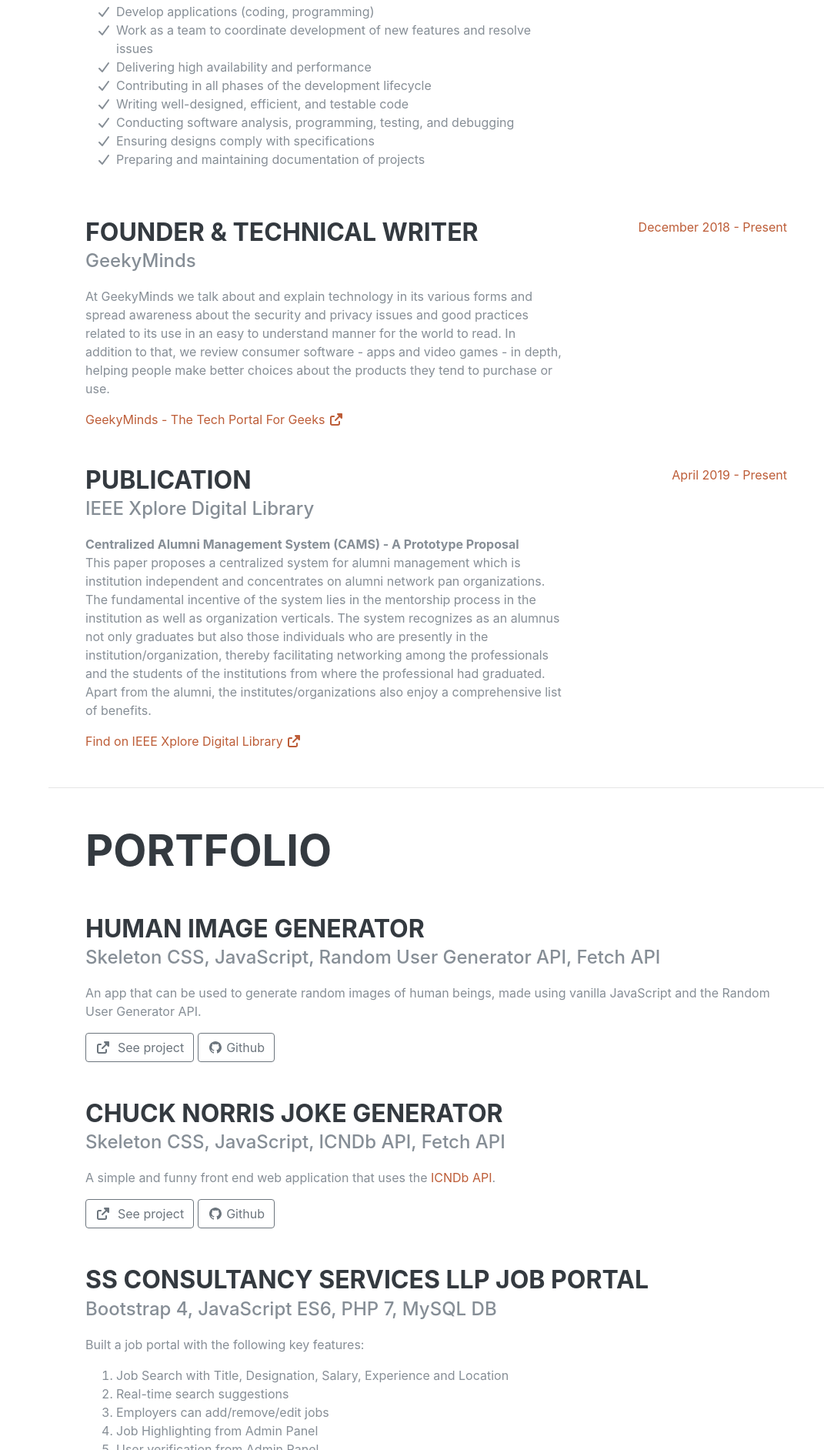
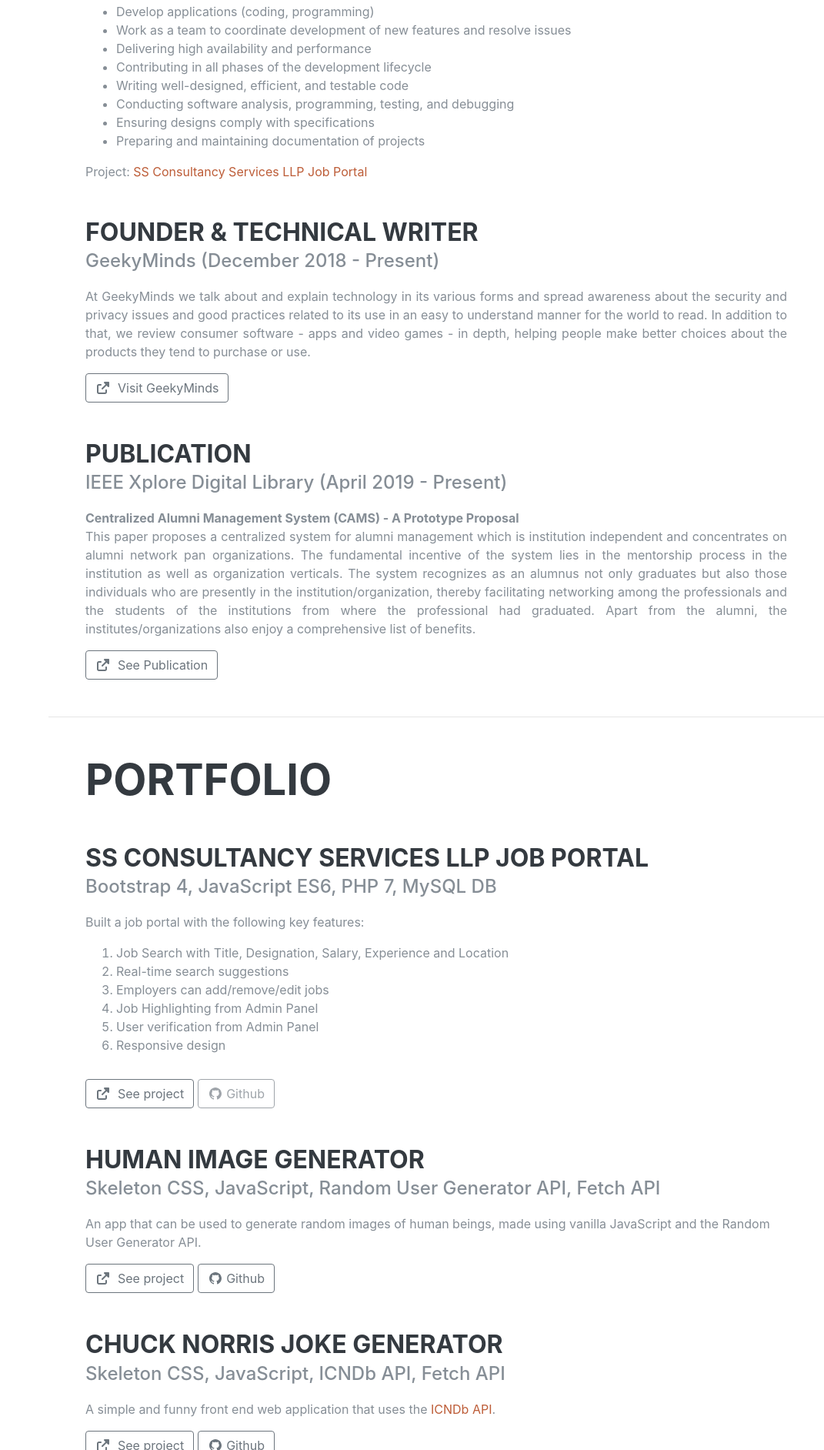
Before and after one commit to mukherjee96/about-me, a plain HTML site: page index.html in a window 1280 px wide. Shown: the part 1893-3777 px from the top of the page at 77% size, without its empty margins (209-1280 px from the left). Drawn offline with nearby package versions, Linux system fonts and the light colour scheme; a web font is replaced by a local one.

Commit message:
Updated Section: Experience

```diff
--- a/assets/css/resume.css
+++ b/assets/css/resume.css
@@ -218,3 +218,10 @@
 a:hover {
   color: #824027;
 }
+/* Bootstrap outline buttons focus color correction */
+.btn-outline-secondary:focus {
+  color: #6c757d;
+}
+.justify {
+  text-align: justify !important;
+}
--- a/index.html
+++ b/index.html
@@ -114,10 +114,10 @@
             >
           </div>
           <p class="lead pr-1">
-            Hello! I am a website, web app and hybrid mobile app
-            developer. My experience ranges from designing beautiful landing
-            pages and clean portfolio websites to planning and implementing
-            complex user interfaces.
+            Hello! I am a website, web app and hybrid mobile app developer. My
+            experience ranges from designing beautiful landing pages and clean
+            portfolio websites to planning and implementing complex user
+            interfaces.
           </p>
           <div class="collapse" id="more">
             <p class="lead pr-1">
@@ -212,14 +212,6 @@
                     <i class="fa-li fa fa-check"></i>
                     TypeScript
                   </li>
-                  <li>
-                    <i class="fa-li fa fa-check"></i>
-                    Java 8
-                  </li>
-                  <li>
-                    <i class="fa-li fa fa-check"></i>
-                    C/C++
-                  </li>
                 </ul>
               </div>
               <div class="col-sm">
@@ -305,70 +297,55 @@
         <div class="w-100">
           <h2 class="mb-5">Experience</h2>
 
-          <div
-            class="resume-item d-flex flex-column flex-md-row justify-content-between mb-5"
-          >
+          <div class="resume-item mb-5">
             <div class="resume-content mb-3">
               <h3 class="mb-0">Summer Intern</h3>
               <div class="subheading mb-3">
-                Sikharthy Educational Services LLP
+                Sikharthy Educational Services LLP (June 2019 - August 2019)
               </div>
               <p>Internship responsibilities:</p>
-              <ul class="fa-ul mb-0">
+              <ul>
                 <li>
-                  <i class="fa-li fa fa-check"></i>
                   Develop applications (coding, programming)
                 </li>
                 <li>
-                  <i class="fa-li fa fa-check"></i>
                   Work as a team to coordinate development of new features and
                   resolve issues
                 </li>
                 <li>
-                  <i class="fa-li fa fa-check"></i>
                   Delivering high availability and performance
                 </li>
-                <li></li>
                 <li>
-                  <i class="fa-li fa fa-check"></i>
                   Contributing in all phases of the development lifecycle
                 </li>
-                <li></li>
                 <li>
-                  <i class="fa-li fa fa-check"></i>
                   Writing well-designed, efficient, and testable code
                 </li>
-                <li></li>
                 <li>
-                  <i class="fa-li fa fa-check"></i>
                   Conducting software analysis, programming, testing, and
                   debugging
                 </li>
-                <li></li>
                 <li>
-                  <i class="fa-li fa fa-check"></i>
                   Ensuring designs comply with specifications
                 </li>
-                <li></li>
                 <li>
-                  <i class="fa-li fa fa-check"></i>
                   Preparing and maintaining documentation of projects
                 </li>
-                <li></li>
               </ul>
-            </div>
-            <div class="resume-date text-md-right">
-              <span class="text-primary">June 2019 - August 2019</span>
+              <p>
+                Project:
+                <a href="#job-portal">SS Consultancy Services LLP Job Portal</a>
+              </p>
             </div>
           </div>
 
-          <div
-            class="resume-item d-flex flex-column flex-md-row justify-content-between mb-5"
-          >
+          <div class="resume-item mb-5">
             <div class="resume-content">
               <h3 class="mb-0">Founder & Technical Writer</h3>
-              <div class="subheading mb-3">GeekyMinds</div>
-              <p>
+              <div class="subheading mb-3">
+                GeekyMinds (December 2018 - Present)
+              </div>
+              <p class="justify">
                 At GeekyMinds we talk about and explain technology in its
                 various forms and spread awareness about the security and
                 privacy issues and good practices related to its use in an easy
@@ -377,27 +354,28 @@
                 helping people make better choices about the products they tend
                 to purchase or use.
               </p>
-              <a href="https://geekyminds.co.in" target="_blank"
-                >GeekyMinds - The Tech Portal For Geeks
-                <i class="fas fa-external-link-alt"></i
-              ></a>
-            </div>
-            <div class="resume-date text-md-right">
-              <span class="text-primary">December 2018 - Present</span>
+              <a
+                class="btn btn-outline-secondary"
+                href="https://geekyminds.co.in"
+                target="_blank"
+              >
+                <i class="fas fa-external-link-alt"></i>&nbsp;&nbsp;Visit
+                GeekyMinds</a
+              >
             </div>
           </div>
 
-          <div
-            class="resume-item d-flex flex-column flex-md-row justify-content-between"
-          >
+          <div class="resume-item">
             <div class="resume-content">
               <h3 class="mb-0">Publication</h3>
-              <div class="subheading mb-3">IEEE Xplore Digital Library</div>
+              <div class="subheading mb-3">
+                IEEE Xplore Digital Library (April 2019 - Present)
+              </div>
               <b
                 >Centralized Alumni Management System (CAMS) - A Prototype
                 Proposal</b
               >
-              <p>
+              <p class="justify">
                 This paper proposes a centralized system for alumni management
                 which is institution independent and concentrates on alumni
                 network pan organizations. The fundamental incentive of the
@@ -411,14 +389,13 @@
                 list of benefits.
               </p>
               <a
+                class="btn btn-outline-secondary"
                 href="https://ieeexplore.ieee.org/document/8701383"
                 target="_blank"
-                >Find on IEEE Xplore Digital Library
-                <i class="fas fa-external-link-alt"></i
-              ></a>
-            </div>
-            <div class="resume-date text-md-right">
-              <span class="text-primary">April 2019 - Present</span>
+              >
+                <i class="fas fa-external-link-alt"></i>&nbsp;&nbsp;See
+                Publication</a
+              >
             </div>
           </div>
         </div>
@@ -435,67 +412,7 @@
 
           <div
             class="resume-item d-flex flex-column flex-md-row justify-content-between mb-5"
-          >
-            <div class="resume-content">
-              <h3 class="mb-0">Human Image Generator</h3>
-              <div class="subheading mb-3">
-                Skeleton CSS, JavaScript, Random User Generator API, Fetch API
-              </div>
-              <div>
-                An app that can be used to generate random images of human
-                beings, made using vanilla JavaScript and the Random User
-                Generator API.
-              </div>
-              <div class="pt-3">
-                <a
-                  class="btn btn-outline-secondary"
-                  href="https://mukherjee96.github.io/randomhumans/"
-                  target="_blank"
-                  ><i class="fas fa-external-link-alt"></i>&nbsp;&nbsp;See
-                  project
-                </a>
-                <a
-                  class="btn btn-outline-secondary"
-                  href="https://github.com/mukherjee96/randomhumans"
-                  target="_blank"
-                  ><i class="fab fa-github"></i>&nbsp;Github</a
-                >
-              </div>
-            </div>
-          </div>
-
-          <div
-            class="resume-item d-flex flex-column flex-md-row justify-content-between mb-5"
-          >
-            <div class="resume-content">
-              <h3 class="mb-0">Chuck Norris Joke Generator</h3>
-              <div class="subheading mb-3">
-                Skeleton CSS, JavaScript, ICNDb API, Fetch API
-              </div>
-              <div>
-                A simple and funny front end web application that uses the
-                <a href="http://www.icndb.com/api/">ICNDb API</a>.
-              </div>
-              <div class="pt-3">
-                <a
-                  class="btn btn-outline-secondary"
-                  href="https://mukherjee96.github.io/chucknorrisjokes/"
-                  target="_blank"
-                  ><i class="fas fa-external-link-alt"></i>&nbsp;&nbsp;See
-                  project</a
-                >
-                <a
-                  class="btn btn-outline-secondary"
-                  href="https://github.com/mukherjee96/chucknorrisjokes"
-                  target="_blank"
-                  ><i class="fab fa-github"></i>&nbsp;Github</a
-                >
-              </div>
-            </div>
-          </div>
-
-          <div
-            class="resume-item d-flex flex-column flex-md-row justify-content-between"
+            id="job-portal"
           >
             <div class="resume-content">
               <h3 class="mb-0">SS Consultancy Services LLP Job Portal</h3>
@@ -540,6 +457,67 @@
                     ><i class="fab fa-github"></i>&nbsp;Github</a
                   >
                 </span>
+              </div>
+            </div>
+          </div>
+
+          <div
+            class="resume-item d-flex flex-column flex-md-row justify-content-between mb-5"
+          >
+            <div class="resume-content">
+              <h3 class="mb-0">Human Image Generator</h3>
+              <div class="subheading mb-3">
+                Skeleton CSS, JavaScript, Random User Generator API, Fetch API
+              </div>
+              <div>
+                An app that can be used to generate random images of human
+                beings, made using vanilla JavaScript and the Random User
+                Generator API.
+              </div>
+              <div class="pt-3">
+                <a
+                  class="btn btn-outline-secondary"
+                  href="https://mukherjee96.github.io/randomhumans/"
+                  target="_blank"
+                  ><i class="fas fa-external-link-alt"></i>&nbsp;&nbsp;See
+                  project
+                </a>
+                <a
+                  class="btn btn-outline-secondary"
+                  href="https://github.com/mukherjee96/randomhumans"
+                  target="_blank"
+                  ><i class="fab fa-github"></i>&nbsp;Github</a
+                >
+              </div>
+            </div>
+          </div>
+
+          <div
+            class="resume-item d-flex flex-column flex-md-row justify-content-between"
+          >
+            <div class="resume-content">
+              <h3 class="mb-0">Chuck Norris Joke Generator</h3>
+              <div class="subheading mb-3">
+                Skeleton CSS, JavaScript, ICNDb API, Fetch API
+              </div>
+              <div>
+                A simple and funny front end web application that uses the
+                <a href="http://www.icndb.com/api/">ICNDb API</a>.
+              </div>
+              <div class="pt-3">
+                <a
+                  class="btn btn-outline-secondary"
+                  href="https://mukherjee96.github.io/chucknorrisjokes/"
+                  target="_blank"
+                  ><i class="fas fa-external-link-alt"></i>&nbsp;&nbsp;See
+                  project</a
+                >
+                <a
+                  class="btn btn-outline-secondary"
+                  href="https://github.com/mukherjee96/chucknorrisjokes"
+                  target="_blank"
+                  ><i class="fab fa-github"></i>&nbsp;Github</a
+                >
               </div>
             </div>
           </div>
```
